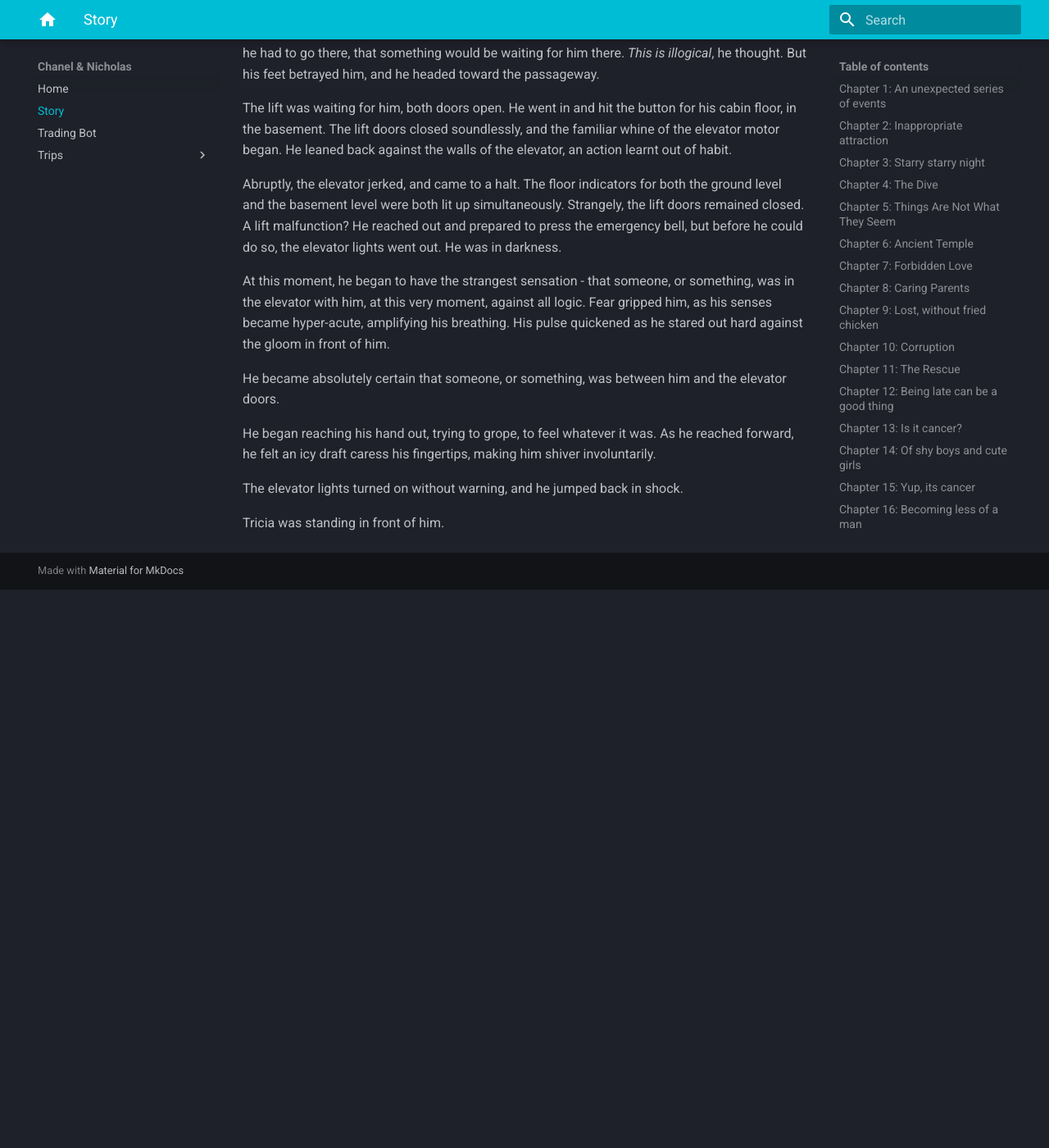
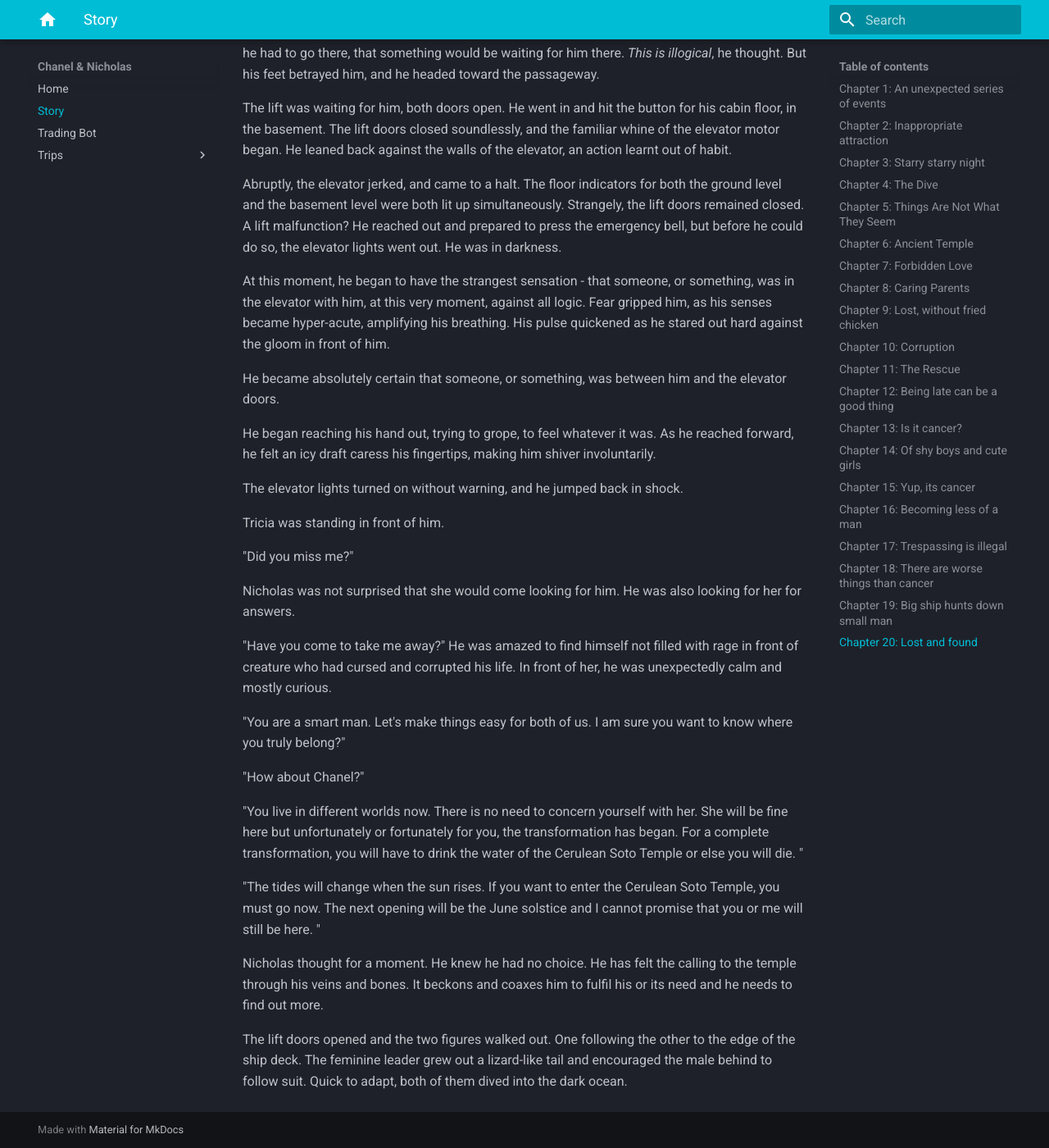
Before and after one commit to extrange/chanel, an MkDocs documentation site: the page built from docs/story.md, in a window 1280 px wide and 1400 px high, scrolled down 31763 px. Shown: the whole window at 82% size. Built offline with MkDocs 1.6.1 and Material for MkDocs 9.7.7, drawn with Linux system fonts in a browser that asks for light colours; before the commit the page ends 32482 px from its top, so only the background shows below that.

Commit message:
Updated Chapter 20

```diff
--- a/docs/story.md
+++ b/docs/story.md
@@ -818,3 +818,21 @@
 The elevator lights turned on without warning, and he jumped back in shock.
 
 Tricia was standing in front of him.
+
+"Did you miss me?"
+
+Nicholas was not surprised that she would come looking for him. He was also looking for her for answers.
+
+"Have you come to take me away?" He was amazed to find himself not filled with rage in front of creature who had cursed and corrupted his life. In front of her, he was unexpectedly calm and mostly curious.
+
+"You are a smart man. Let's make things easy for both of us. I am sure you want to know where you truly belong?"
+
+"How about Chanel?"
+
+"You live in different worlds now. There is no need to concern yourself with her. She will be fine here but unfortunately or fortunately for you, the transformation has began. For a complete transformation, you will have to drink the water of the Cerulean Soto Temple or else you will die. "
+
+"The tides will change when the sun rises. If you want to enter the Cerulean Soto Temple, you must go now. The next opening will be the June solstice and I cannot promise that you or me will still be here. "
+
+Nicholas thought for a moment. He knew he had no choice. He has felt the calling to the temple through his veins and bones. It beckons and coaxes him to fulfil his or its need and he needs to find out more.
+
+The lift doors opened and the two figures walked out. One following the other to the edge of the ship deck. The feminine leader grew out a lizard-like tail and encouraged the male behind to follow suit. Quick to adapt, both of them dived into the dark ocean.
```
